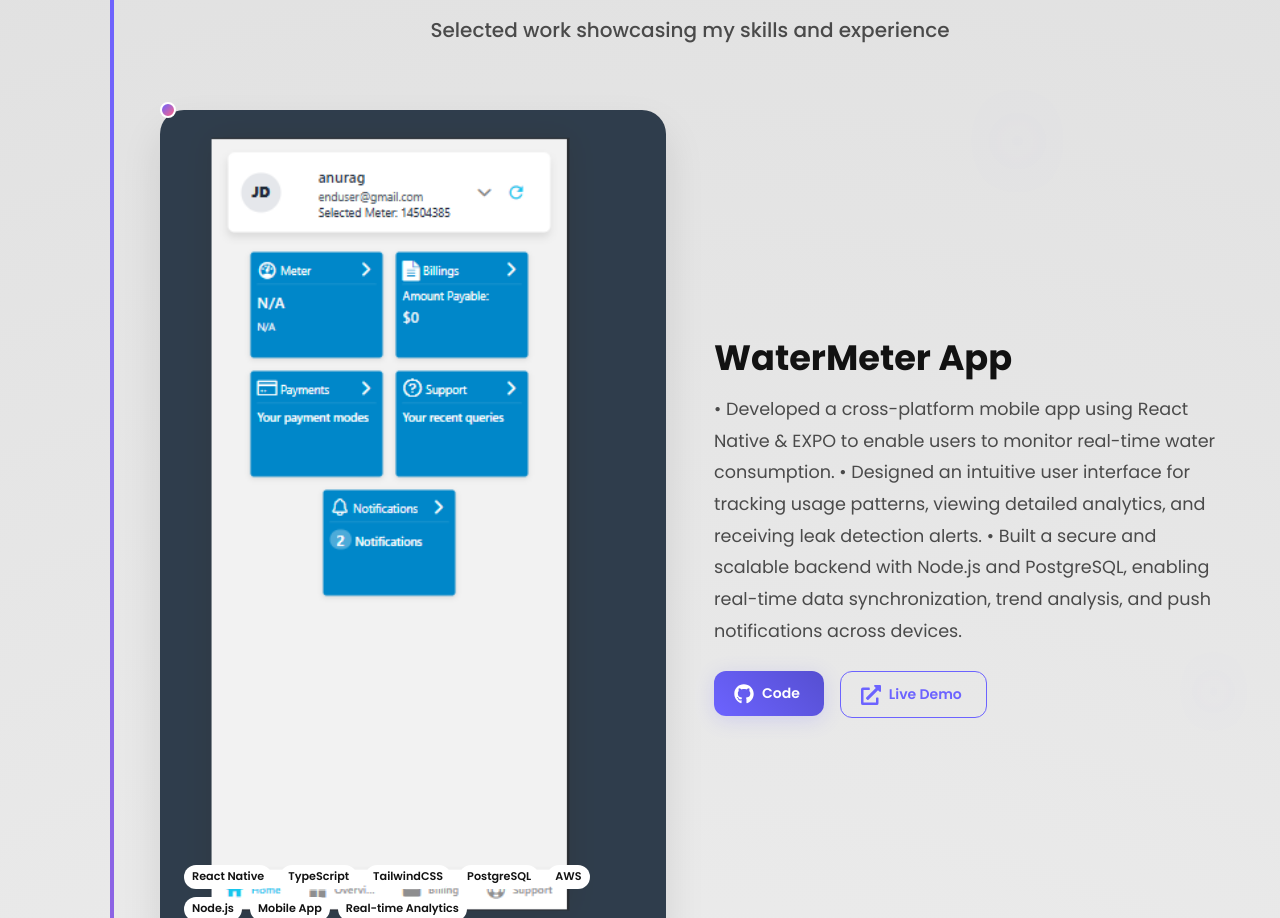
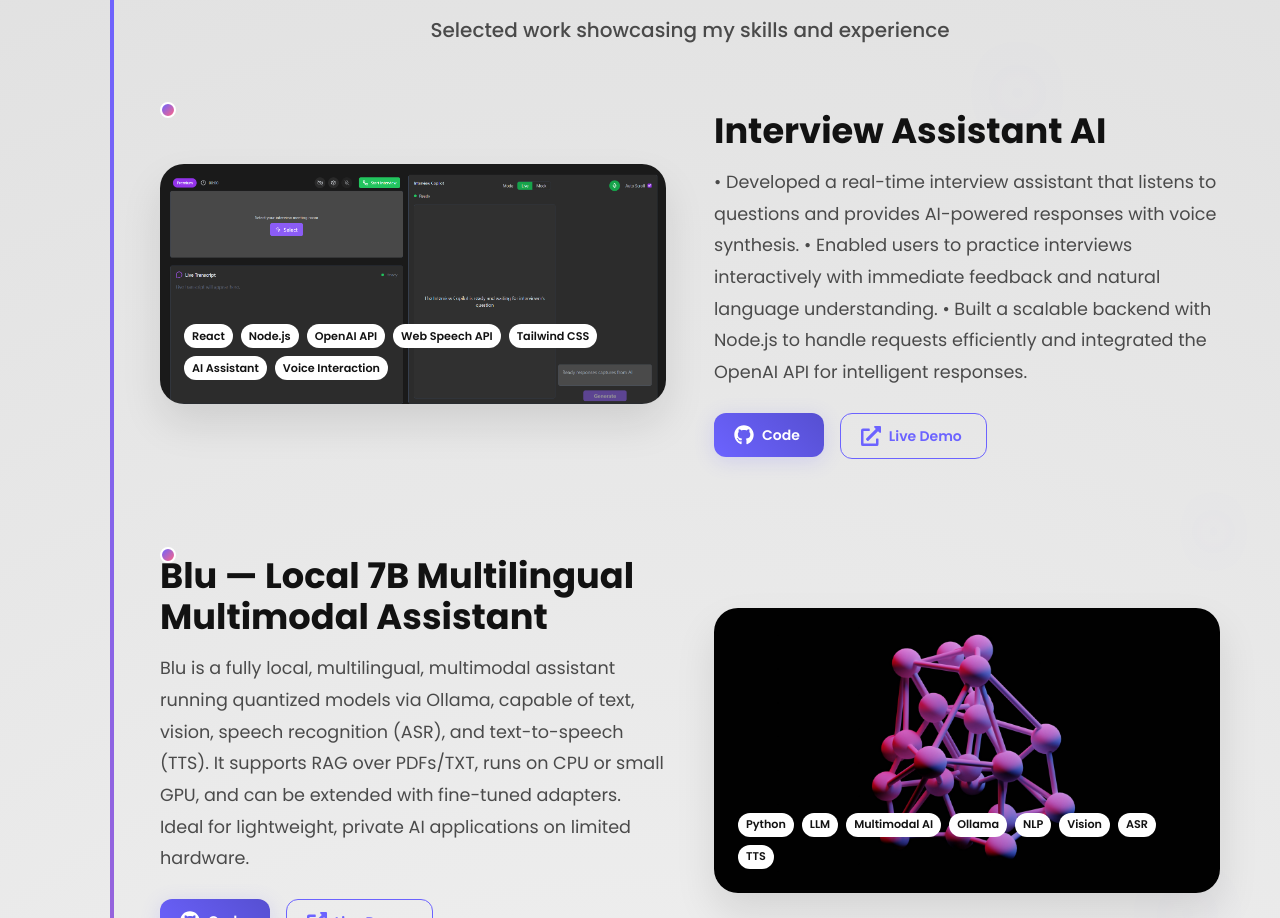
Before and after one commit to Aravindh-dev12/My-Portfolio, a Next.js app: page / in a window 1280 px wide. Shown: the part 5157-6075 px from the top of the page. Built offline with nearby package versions, Linux system fonts and the light colour scheme.

Commit message:
Projects.tsx

```diff
--- a/src/app/components/Projects.tsx
+++ b/src/app/components/Projects.tsx
@@ -9,18 +9,8 @@ import ReactPlayer from 'react-player';
 
 // Updated project data with video URLs
 const projectsData = [
-
-    {
+ {
       "id": 1,
-      "title": "WaterMeter App",
-      "description": "• Developed a cross-platform mobile app using React Native & EXPO to enable users to monitor real-time water consumption.\n• Designed an intuitive user interface for tracking usage patterns, viewing detailed analytics, and receiving leak detection alerts.\n• Built a secure and scalable backend with Node.js and PostgreSQL, enabling real-time data synchronization, trend analysis, and push notifications across devices.",
-      "tags": ["React Native", "TypeScript", "TailwindCSS", "PostgreSQL", "AWS", "Node.js", "Mobile App", "Real-time Analytics"],
-      "image": "/images/watermeter.png",
-      "github": "https://github.com/perspectivLabs/WaterMeter_App",
-      "live": "https://watermeter.dev.perspectiv.in/"
-    },
- {
-      "id": 2,
       "title": "Interview Assistant AI",
       "description": "• Developed a real-time interview assistant that listens to questions and provides AI-powered responses with voice synthesis.\n• Enabled users to practice interviews interactively with immediate feedback and natural language understanding.\n• Built a scalable backend with Node.js to handle requests efficiently and integrated the OpenAI API for intelligent responses.",
       "tags": ["React", "Node.js", "OpenAI API", "Web Speech API", "Tailwind CSS", "AI Assistant", "Voice Interaction"],
@@ -30,7 +20,7 @@ const projectsData = [
     },
 
     {
-      "id": 3,
+      "id": 2,
       "title": "Blu — Local 7B Multilingual Multimodal Assistant",
       "description": "Blu is a fully local, multilingual, multimodal assistant running quantized models via Ollama, capable of text, vision, speech recognition (ASR), and text-to-speech (TTS). It supports RAG over PDFs/TXT, runs on CPU or small GPU, and can be extended with fine-tuned adapters. Ideal for lightweight, private AI applications on limited hardware.",
       "tags": ["Python", "LLM", "Multimodal AI", "Ollama", "NLP", "Vision", "ASR", "TTS"],
@@ -39,7 +29,7 @@ const projectsData = [
       "live": "https://github.com/Aravindh-dev12/Blu--Multimodal-llm.git"
     },
 {
-  "id": 4,
+  "id": 3,
   "title": "AI Dual Brain Project",
   "description": "• Built a production-ready MVP for a Dual-Brain AI architecture combining a Main Brain and multiple Specialist Brains.\n• Implemented structured configurations, automated tests, and an intelligent fusion layer to coordinate decision-making.\n• Designed with scalability and CI/CD pipelines for smooth deployment and iteration.",
   "tags": ["Python", "FastAPI", "CI/CD", "AI Fusion Layer", "MLOps", "Intelligent Systems"],
@@ -48,7 +38,7 @@ const projectsData = [
   "live": "https://github.com/Aravindh-dev12/AI-dual-Brain-Model.git"
 },
     {
-      id: 5,
+      id: 4,
       title: "Voice Enabled Chat with PDFs",
       description: "Developed a LangChain-based chatbot that answers user queries through audio input using OpenAI's Whisper. Implemented a RAG pipeline with PDF chunking, embedding generation, and FAISS vector database for retrieval. Used LLaMA Scout LLM and Gemini TTS for human-like audio responses. Deployed via Hugging Face Spaces.",
       tags: ["Python", "LangChain", "OpenAI", "Whisper", "FAISS", "Gemini TTS", "LLaMA", "Hugging Face"],
@@ -57,7 +47,7 @@ const projectsData = [
       live: "https://huggingface.co/spaces/Aravindhan11/Voice-Activated-RAG-System" // Add Hugging Face Spaces URL here if deployed
     },
     {
-      id: 6,
+      id: 5,
       title: "AI Recruiter — Resume & Interview Analyzer",
       description: "An AI-powered assistant that streamlines hiring: uploads resumes and job descriptions to produce compatibility scores, detects AI-generated content, generates targeted interview questions, analyzes interview transcripts for coverage, and gives detailed per-question candidate response evaluations. Built with FastAPI backend, Streamlit frontend, and Google Gemini for LLM-powered analysis.",
       tags: ["Python", "FastAPI", "Streamlit", "NLP", "AI", "Gemini API"],
@@ -67,7 +57,7 @@ const projectsData = [
     },
 
     {
-      id: 7,
+      id: 6,
       title: "Brain Tumor Detection",
       description: "Developed CNN model to detect brain tumor using Kaggle MRI dataset with 4,600 images, Leveraged transfer learning & fine-tuned pre-trained MobileNet, achieving an accuracy of 93.72% on test dataset Used Gradio to deploy the ML model, which can accurately classify MRI images in real-time efficiently",
       tags: [ "CNN" , "numpy" , "Pillow" , "gradio"],
@@ -77,7 +67,7 @@ const projectsData = [
     },
 
     {
-      "id": 8,
+      "id": 7,
       "title": "Depression Detection",
       "description": "This project used data from social media networks to explore various methods of early detection of MDDs based on machine learning. We performed a thorough analysis of the dataset to characterize the subjects’ behavior based on different aspects of their PHQ9 question answering, textual inputs, Python code for Depression Detection using multiple machine learning algorithms and Twitter dataset for detecting depression also from sentiments.",
       "tags": ["Python", "Machine Learning", "NLP", "Data Analysis"],
```
